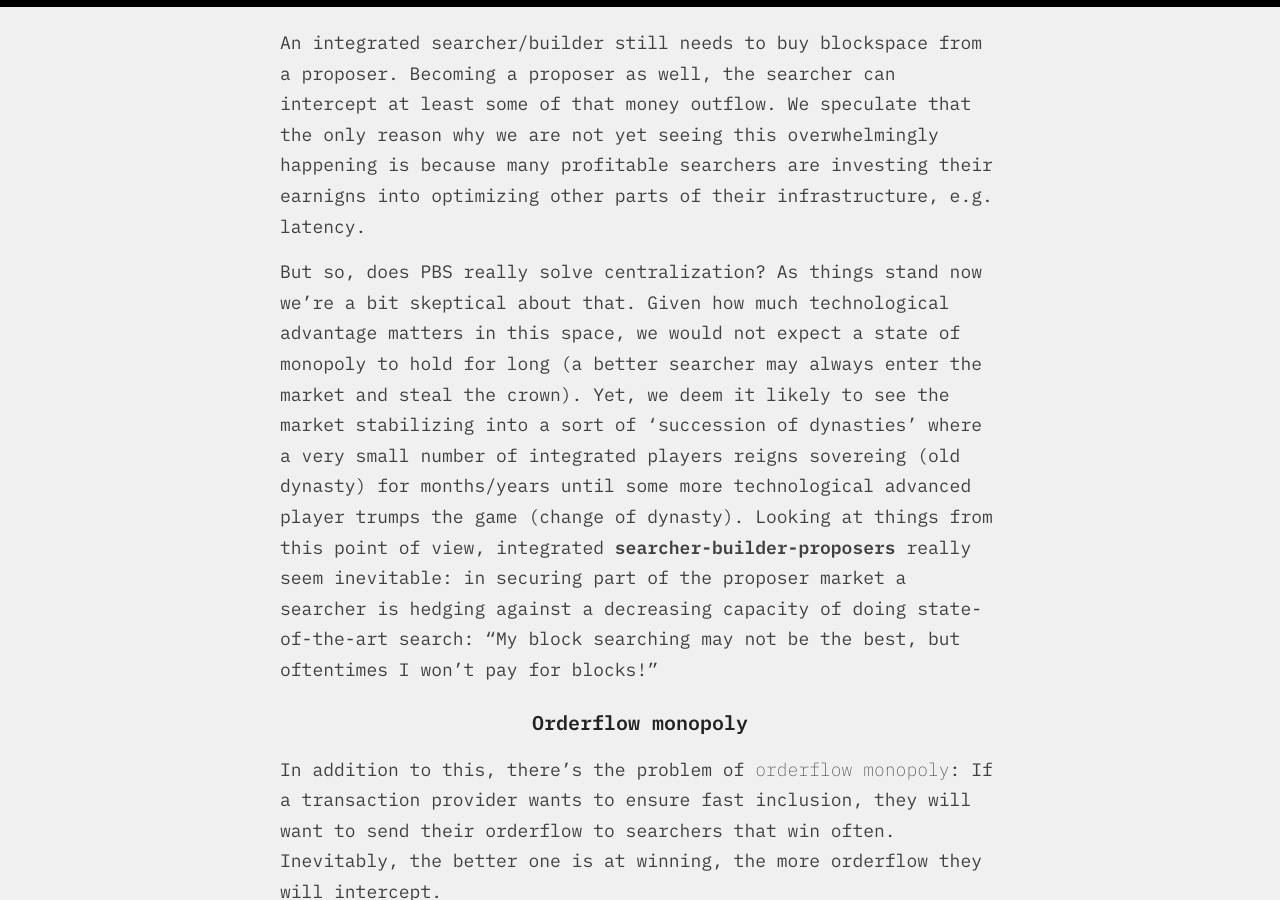
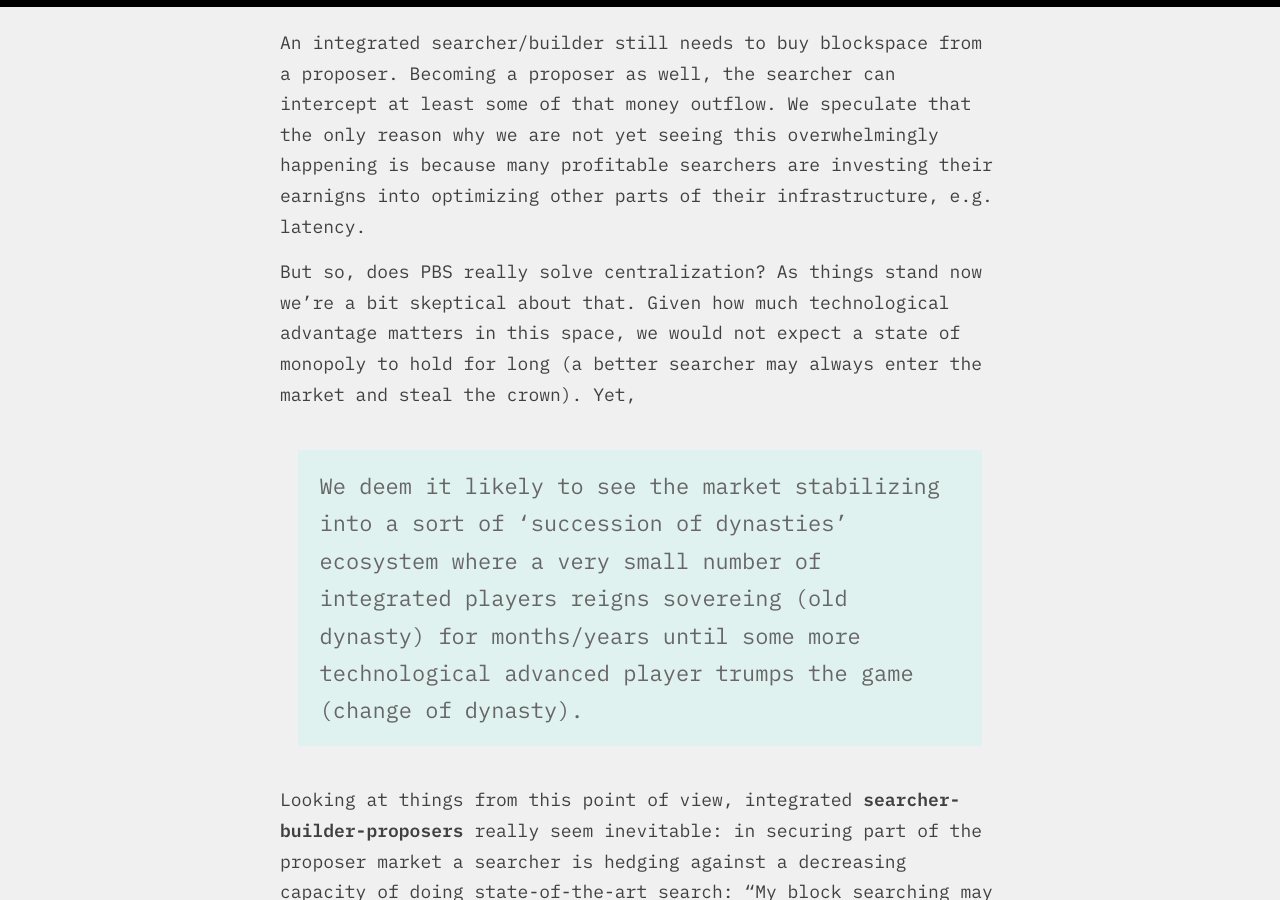
Before and after one commit to eric-downes/20sq-blog, a Jekyll site: the page built from _posts/2023-08-26-mev-cui-bono.md, in a window 1280 px wide and 900 px high, scrolled down 7721 px. Built offline with Jekyll 4.4.1, drawn with Linux system fonts in a browser that asks for light colours; formulas are drawn with MathJax 3.

Commit message:
Cosmetics.

```diff
--- a/_posts/2023-08-26-mev-cui-bono.md
+++ b/_posts/2023-08-26-mev-cui-bono.md
@@ -89,7 +89,11 @@ So, it makes a lot of sense to reinvests profits made quickly via 1. into 2, as
 
 An integrated searcher/builder still needs to buy blockspace from a proposer. Becoming a proposer as well, the searcher can intercept at least some of that money outflow. We speculate that the only reason why we are not yet seeing this overwhelmingly happening is because many profitable searchers are investing their earnigns into optimizing other parts of their infrastructure, e.g. latency.
 
-But so, does PBS really solve centralization? As things stand now we're a bit skeptical about that. Given how much technological advantage matters in this space, we would not expect a state of monopoly to hold for long (a better searcher may always enter the market and steal the crown). Yet, we deem it likely to see the market stabilizing into a sort of 'succession of dynasties' where a very small number of integrated players reigns sovereing (old dynasty) for months/years until some more technological advanced player trumps the game (change of dynasty). Looking at things from this point of view, integrated **searcher-builder-proposers** really seem inevitable: in securing part of the proposer market a searcher is hedging against a decreasing capacity of doing state-of-the-art search: "My block searching may not be the best, but oftentimes I won't pay for blocks!"
+But so, does PBS really solve centralization? As things stand now we're a bit skeptical about that. Given how much technological advantage matters in this space, we would not expect a state of monopoly to hold for long (a better searcher may always enter the market and steal the crown). Yet,
+
+> We deem it likely to see the market stabilizing into a sort of 'succession of dynasties' ecosystem where a very small number of integrated players reigns sovereing (old dynasty) for months/years until some more technological advanced player trumps the game (change of dynasty).
+
+Looking at things from this point of view, integrated **searcher-builder-proposers** really seem inevitable: in securing part of the proposer market a searcher is hedging against a decreasing capacity of doing state-of-the-art search: "My block searching may not be the best, but oftentimes I won't pay for blocks!"
 
 ### Orderflow monopoly
 
```
